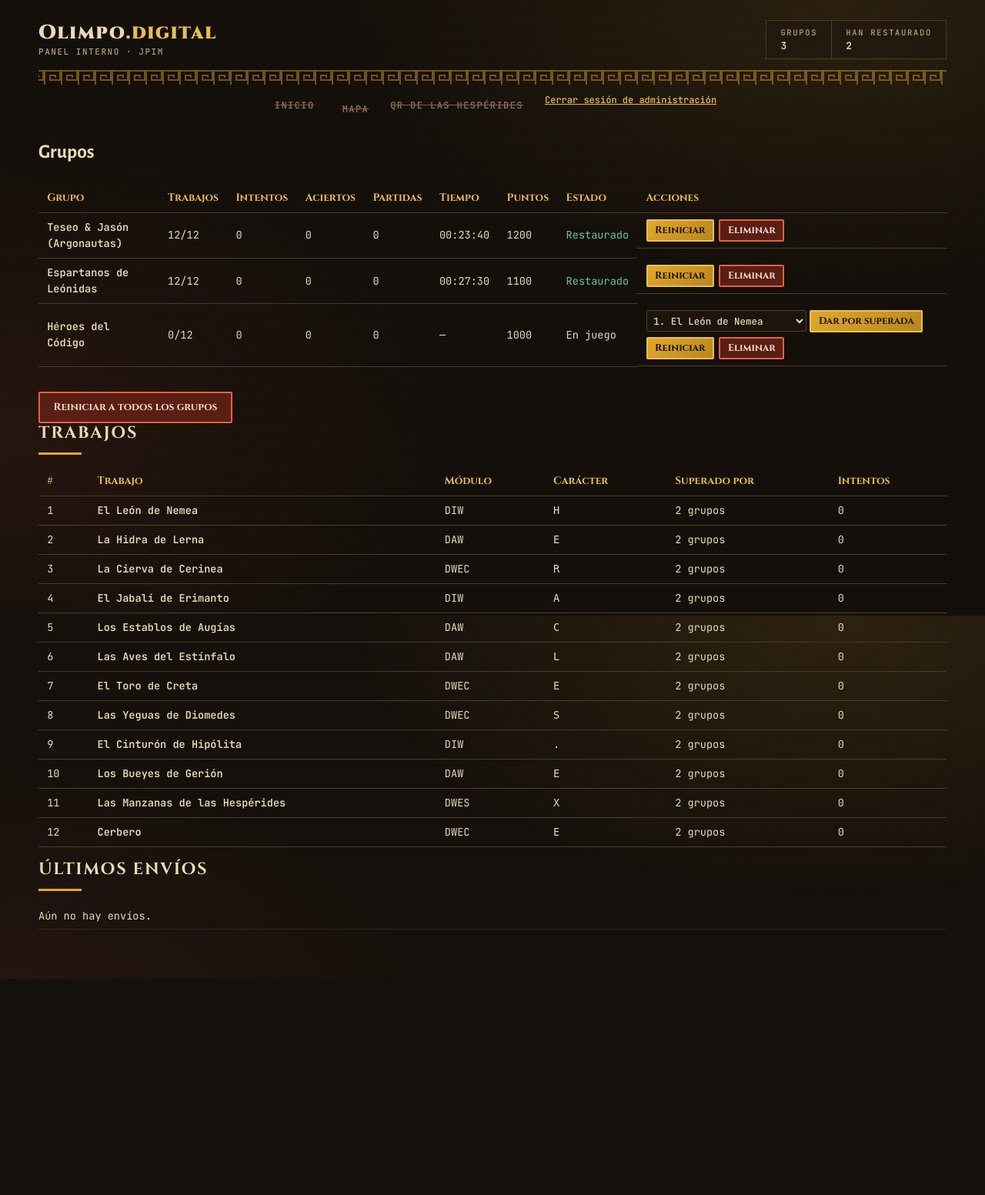
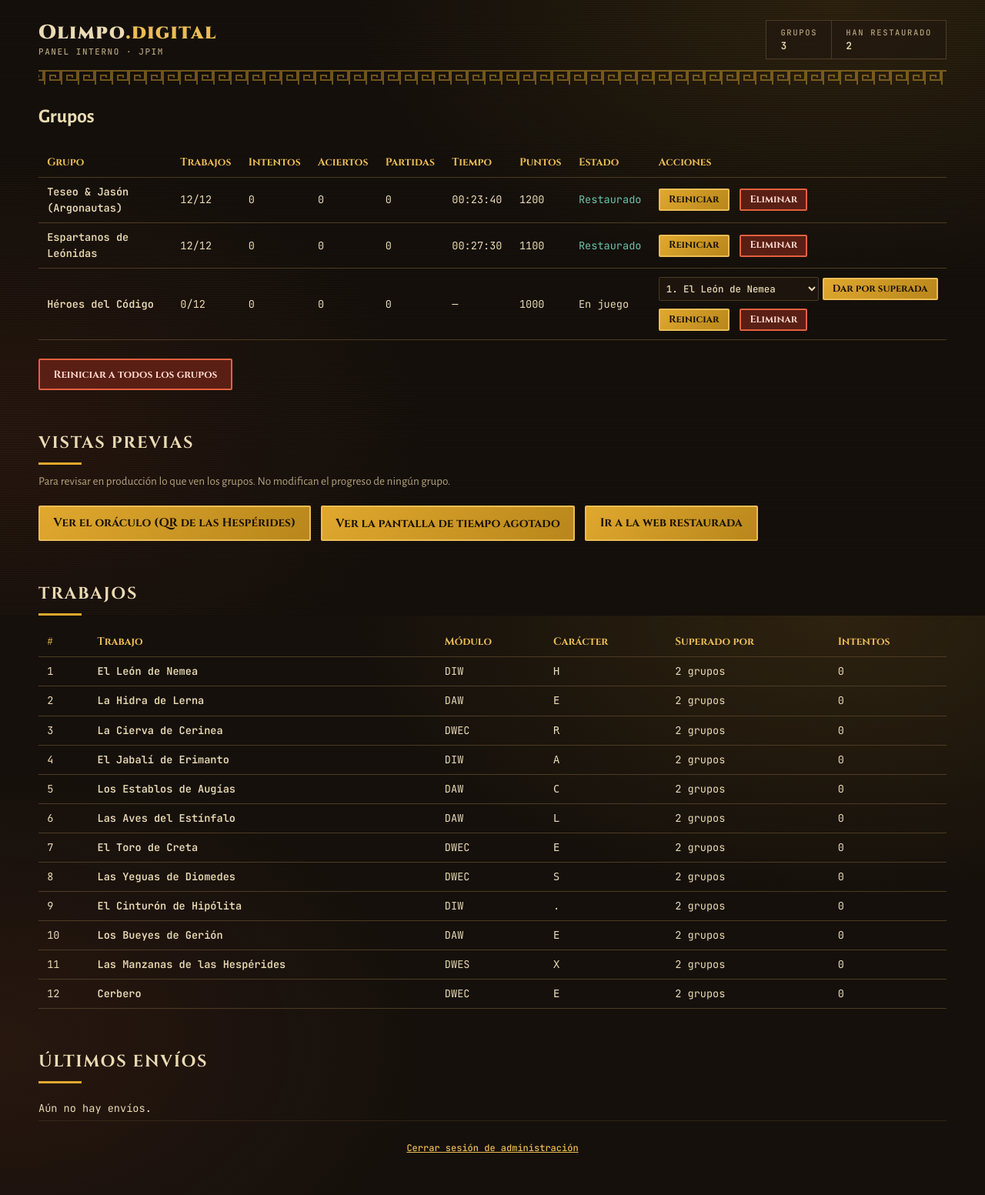
Before and after one commit to IxchelChvz/Escape-Room, a Flask app: page /admin/ in a window 1280 px wide. Shown: the whole page at 77% size. Before the commit the page ends 1272 px from the top, so only its background shows below. Run offline with Flask 3, Linux system fonts and the light colour scheme; a user stored in the database is signed in; data comes from the database, SQL or seed files in the repository; data that the repository does not hold is empty.

Commit message:
Ajustes en la intro y nuevas acciones en admin

```diff
--- a/static/css/admin.css
+++ b/static/css/admin.css
@@ -6,7 +6,7 @@
 .adm-input{width:100%;box-sizing:border-box;background:#100b07;border:1px solid var(--line);color:var(--text);padding:.7rem 1rem;font-family:var(--f-mono);border-radius:2px}
 .adm-input:focus-visible{outline:2px solid var(--gold);outline-offset:2px}
 .adm-btn{background:linear-gradient(135deg,#e0a82e,#b8861b);color:#1a1204;border:2px solid #ebbd55;font-family:var(--f-display);font-weight:700;padding:.6rem 1.1rem;cursor:pointer;border-radius:2px;margin-top:1rem}
-.adm-btn.small{padding:.25rem .6rem;margin:0;font-size:.8rem}
+.adm-btn.small{padding:.3rem .7rem;margin:0;font-size:.8rem;line-height:1.2;white-space:nowrap}
 .adm-btn.danger{background:#5a1f14;color:#ffd9cf;border-color:#e5603f}
 .adm-btn:focus-visible,.adm-link:focus-visible{outline:2px solid #fff;outline-offset:2px}
 .adm-link{background:none;border:0;color:var(--gold-ink);font:inherit;cursor:pointer;text-decoration:underline}
@@ -20,7 +20,10 @@
 .adm-table thead th{color:var(--gold-ink);font-family:var(--f-display);white-space:nowrap}
 .adm-table tbody th{color:var(--text);font-weight:700}
 .adm-table .ok{color:#6fc2ad}
-.adm-actions{display:flex;gap:.4rem;flex-wrap:wrap}
+/* La celda de acciones sigue siendo celda de tabla (con display:flex se descuadraban las lineas de las filas) */
+.adm-actions{min-width:20rem}
+.adm-actions form{display:inline-flex;vertical-align:middle;margin:.2rem .35rem .2rem 0}
+.adm-actions .adm-pass{display:flex;margin:.2rem 0 .45rem}
 .adm-log{list-style:none;padding:0;margin:1rem 0;font-family:var(--f-mono);font-size:.85rem}
 .adm-log li{padding:.35rem 0;border-bottom:1px solid rgba(77,59,36,.5)}
 .adm-log .ok{color:#6fc2ad}
@@ -30,5 +33,13 @@
   .adm-box{margin:1rem 0;padding:1.25rem}
 }
 .adm-pass{display:flex;gap:.3rem;align-items:center}
-.adm-select{max-width:13rem;padding:.2rem .3rem;font:500 .78rem var(--f-mono);color:#eadbb4;background:#1d150d;border:1px solid #4d3b24;border-radius:2px}
+.adm-select{max-width:13rem;min-height:1.9rem;padding:.2rem .3rem;font:500 .78rem var(--f-mono);color:#eadbb4;background:#1d150d;border:1px solid #4d3b24;border-radius:2px}
 .adm-select:focus-visible{outline:2px solid #fff;outline-offset:2px}
+.adm-note{color:var(--dim);font-size:.95rem;margin:.6rem 0 0}
+.adm-previews{display:flex;flex-wrap:wrap;gap:.8rem;margin-bottom:1rem}
+.adm-previews .adm-btn{display:inline-block;text-decoration:none;font-size:.95rem}
+/* Separacion entre apartados del panel */
+#contenido>section+section{margin-top:3.5rem}
+#contenido>section>form>.adm-btn{margin:.5rem 0 0}
+.adm-previews{margin-top:1.2rem}
+.adm-previews .adm-btn{margin:0}
--- a/static/js/admin.js
+++ b/static/js/admin.js
@@ -5,3 +5,11 @@ document.addEventListener('submit', function (e) {
         e.preventDefault();
     }
 });
+
+/* Vista previa de la pantalla de tiempo agotado (gameover.js en modo vista previa). */
+var verDerrota = document.getElementById('verDerrota');
+if (verDerrota) {
+    verDerrota.addEventListener('click', function () {
+        if (window.showGameOverScreen) window.showGameOverScreen();
+    });
+}
--- a/static/js/gameover.js
+++ b/static/js/gameover.js
@@ -10,6 +10,8 @@
     var COUNTDOWN_SECONDS = 90 * 60; // 5400s (1.30h)
     var isGameOverActive = false;
     var dismissed = false; // true si el usuario pulso "Inspeccionar ruinas"
+    // Vista previa desde /admin: solo muestra la pantalla; no reinicia nada ni mira el reloj
+    var PREVIEW = !!window.HERACLES_GAMEOVER_PREVIEW;
 
     function getTeamInfo() {
         var name = 'Escuadra sin registrar';
@@ -54,12 +56,14 @@
 
     function showGameOverScreen() {
         if (isGameOverActive) return;
+        if (!PREVIEW) {
             // Si el Olimpo ya habia sido restaurado con exito antes de agotarse el tiempo, no mostrar derrota
             if (document.documentElement.classList.contains('restored')) return;
             try {
                 var dk = JSON.parse(localStorage.getItem('dk') || '{}');
                 if (dk && dk.completed) return;
             } catch (e) {}
+        }
 
         // Primero se limpia (esto pone el indicador a false) y despues se marca como activa;
         // asi la comprobacion de cada segundo no reconstruye la pantalla y el scroll no se reinicia.
@@ -71,9 +75,9 @@
         document.documentElement.classList.add('crt-active');
         document.body.classList.add('crt-active');
 
-        var teamName = getTeamInfo();
-        var solved = getSolvedCount();
-        var partialKey = getPartialKey();
+        var teamName = PREVIEW ? 'Vista previa (administración)' : getTeamInfo();
+        var solved = PREVIEW ? 0 : getSolvedCount();
+        var partialKey = PREVIEW ? '_ _ _ _ _ _ _ _ _ _ _ _' : getPartialKey();
 
         var overlay = document.createElement('div');
         overlay.id = 'crtGameOverModal';
@@ -133,9 +137,9 @@
                     '<button type="button" id="crtResetBtn" class="crt-btn">' +
                         '[ REINICIAR MISION Y RESTABLECER RELOJ (1.30H) ]' +
                     '</button>' +
-                    '<button type="button" id="crtCloseBtn" class="crt-btn crt-btn-secondary">' +
+                    /* '<button type="button" id="crtCloseBtn" class="crt-btn crt-btn-secondary">' +
                         '[ INSPECCIONAR RUINAS DEL SISTEMA ]' +
-                    '</button>' +
+                    '</button>' + */
                 '</div>' +
             '</div>';
 
@@ -147,6 +151,7 @@
         var resetBtn = document.getElementById('crtResetBtn');
         if (resetBtn) {
             resetBtn.onclick = function () {
+                if (PREVIEW) { removeGameOverScreen(); return; }
                 resetBtn.disabled = true;
                 try {
                     localStorage.removeItem('heracles-mapa-done');
@@ -168,6 +173,7 @@
         var closeBtn = document.getElementById('crtCloseBtn');
         if (closeBtn) {
             closeBtn.onclick = function () {
+                if (PREVIEW) { removeGameOverScreen(); return; }
                 dismissed = true;
                 removeGameOverScreen();
                 ensureReopenPill();
@@ -201,6 +207,9 @@
     window.showGameOverScreen = showGameOverScreen;
     window.checkGameOverCondition = checkTimerStatus;
 
+    // En la vista previa de /admin la pantalla solo se abre con el boton
+    if (PREVIEW) return;
+
     // Comprobacion periodica
     setInterval(checkTimerStatus, 1000);
 
--- a/templates/admin.html
+++ b/templates/admin.html
@@ -1,7 +1,8 @@
 {% extends "base.html" %}
 {% block title %}Panel de administración · Olimpo Digital{% endblock %}
 {% block css %}<link rel="stylesheet" href="{{ url_for('static', filename='css/webAveriada.css') }}">
-<link rel="stylesheet" href="{{ url_for('static', filename='css/admin.css') }}">{% endblock %}
+<link rel="stylesheet" href="{{ url_for('static', filename='css/admin.css') }}">
+<link rel="stylesheet" href="{{ url_for('static', filename='css/gameover.css') }}">{% endblock %}
 {% block body %}
 <a class="skip" href="#contenido">Saltar al contenido</a>
 <div class="wrap">
@@ -17,15 +18,6 @@
     </header>
     <div class="meander" aria-hidden="true"></div>
 
-    <nav class="menu" aria-label="Menú de administración">
-        <a href="{{ url_for('main.home') }}">Inicio</a>
-        <a href="{{ url_for('main.mapa') }}">Mapa</a>
-        <a href="{{ url_for('admin.qr_hesperides') }}">QR de las Hespérides</a>
-        <form class="adm-inline" method="post" action="{{ url_for('admin.admin_logout') }}">
-            <input type="hidden" name="_csrf" value="{{ csrf_token() }}">
-            <button class="adm-link" type="submit">Cerrar sesión de administración</button>
-        </form>
-    </nav>
 
     <main id="contenido">
         {% for category, message in get_flashed_messages(with_categories=true) %}
@@ -97,6 +89,16 @@
             </form>
         </section>
 
+        <section aria-labelledby="t-vistas">
+            <h2 class="sec" id="t-vistas">Vistas previas</h2>
+            <p class="adm-note">Para revisar en producción lo que ven los grupos. No modifican el progreso de ningún grupo.</p>
+            <div class="adm-previews">
+                <a class="adm-btn" href="{{ url_for('main.oraculo', token=config['QR_TOKEN']) }}" target="_blank" rel="noopener">Ver el oráculo (QR de las Hespérides)</a>
+                <button class="adm-btn" id="verDerrota" type="button">Ver la pantalla de tiempo agotado</button>
+                <a class="adm-btn" href="{{ url_for('main.restaurada', presentacion=1) }}" target="_blank" rel="noopener">Ir a la web restaurada</a>
+            </div>
+        </section>
+
         <section aria-labelledby="t-trabajos">
             <h2 class="sec" id="t-trabajos">Trabajos</h2>
             <div class="adm-scroll">
@@ -135,10 +137,18 @@
             {% endfor %}
             </ul>
         </section>
+         <nav class="menu" aria-label="Menú de administración">
+            <form class="adm-inline" method="post" action="{{ url_for('admin.admin_logout') }}">
+                <input type="hidden" name="_csrf" value="{{ csrf_token() }}">
+                <button class="adm-link" type="submit">Cerrar sesión de administración</button>
+            </form>
+        </nav>
     </main>
 </div>
 {% endblock %}
 
 {% block scripts %}
     <script src="{{ url_for('static', filename='js/admin.js') }}"></script>
+    <script>window.HERACLES_GAMEOVER_PREVIEW = true;</script>
+    <script src="{{ url_for('static', filename='js/gameover.js') }}"></script>
 {% endblock %}
```
Also changed, not shown: static/css/styles.css (+35 -0 lines), static/js/terminalIntro.js (+3 -4 lines). Lines whose indentation alone changed are shown as unchanged.
